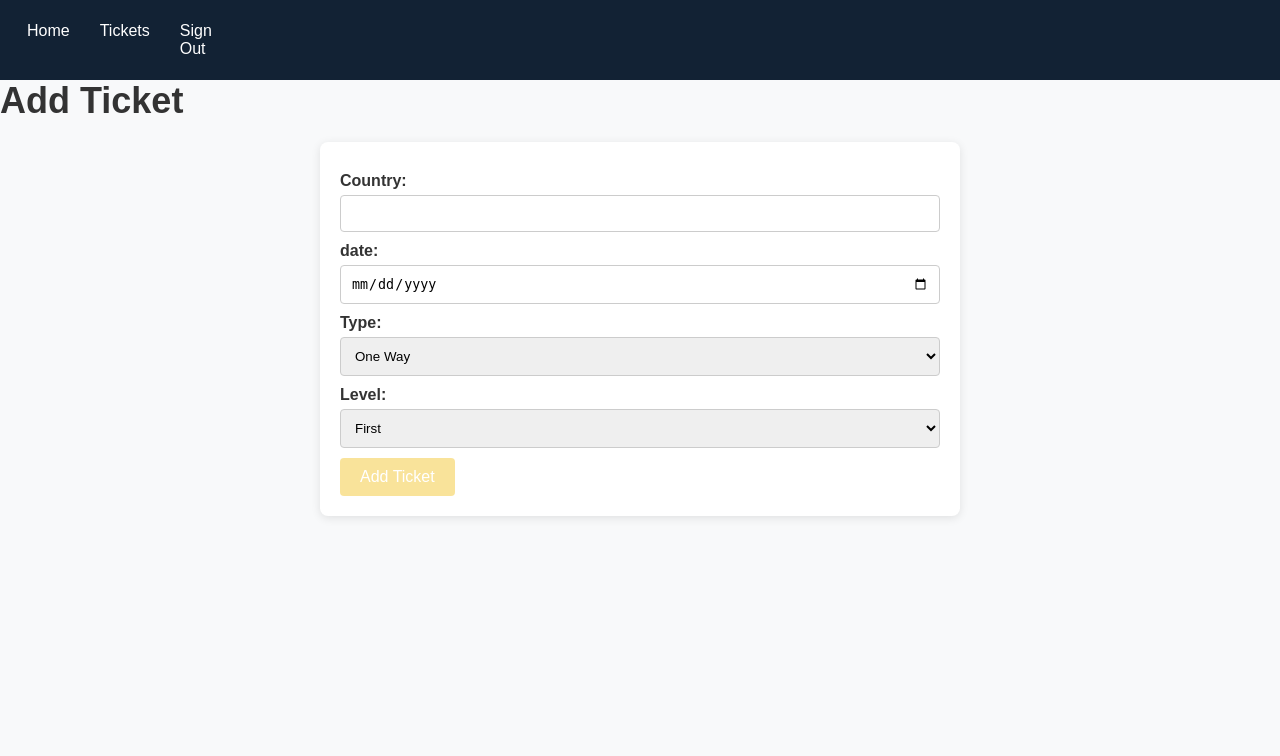
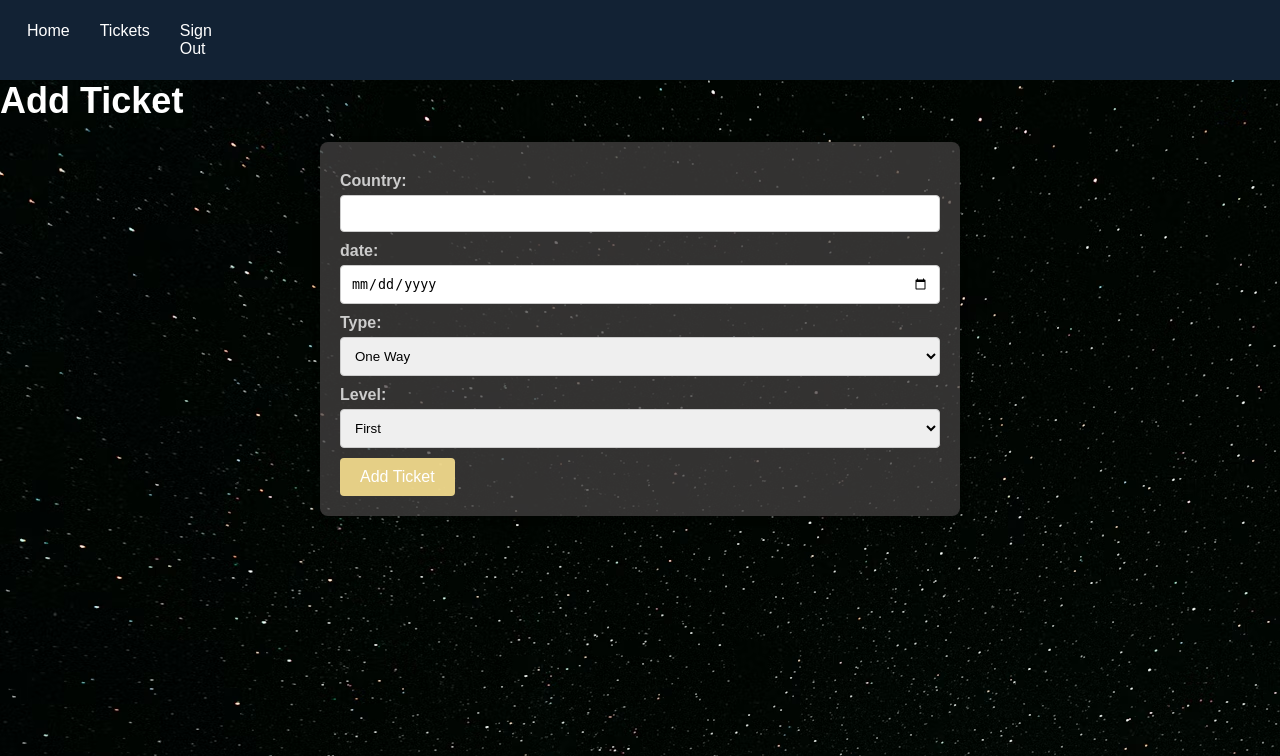
Before and after one commit to MuntRah/flight-tickets-app, a Node server app: page /users/2/tickets/new in a window 1280 px wide; the page is wider, and only the part inside the window is pictured. Shown: the top 756 px of that part. Run offline with Node 20, Linux system fonts and the light colour scheme; the visitor is signed in with stand-in values (Sample User, id 1); some libraries are stand-ins or nearby versions.

Commit message:
i enhance the css more

```diff
--- a/public/stylesheet/edit.css
+++ b/public/stylesheet/edit.css
@@ -2,7 +2,7 @@
   font-family: Arial, sans-serif;
   margin: 0;
   padding: 0;
-  background-color: #f8f9fa;
+  background-image: url(/images/starts.avif);
   color: #333;
 }
 
@@ -11,7 +11,7 @@
 }
 
 h1 {
-  color: #333;
+  color: #ffffff;
   font-size: 36px;
   margin-top: 0;
   margin-bottom: 20px;
--- a/public/stylesheet/new.css
+++ b/public/stylesheet/new.css
@@ -2,7 +2,7 @@
   font-family: Arial, sans-serif;
   margin: 0;
   padding: 0;
-  background-color: #f8f9fa;
+  background-image: url(/images/starts.avif);
   color: #333;
 }
 
@@ -11,7 +11,7 @@
 }
 
 h1 {
-  color: #333;
+  color: #ffffff;
   font-size: 36px;
   margin-top: 0;
   margin-bottom: 20px;
@@ -20,9 +20,10 @@
 form {
   max-width: 600px;
   margin: 0 auto;
-  background-color: white;
+  background-color: rgba(68, 65, 65, 0.751);
   padding: 20px;
   border-radius: 8px;
+  color: #ccc;
   box-shadow: 0 2px 10px rgba(0, 0, 0, 0.1);
 }
 
--- a/public/stylesheet/signup.css
+++ b/public/stylesheet/signup.css
@@ -1,9 +1,8 @@
-
 body {
   font-family: Arial, sans-serif;
   margin: 0;
   padding: 0;
-  background-color: #cbd0d4;
+  background-image: url(/images/starts.avif);
   color: #333;
   display: flex;
   flex-direction: column;
@@ -31,7 +30,7 @@
 }
 
 h1 {
-  color: #333;
+  color: #ffffff;
   font-size: 36px;
   margin-bottom: 20px;
   margin-left: 580px;
@@ -45,6 +44,7 @@
   max-width: 400px;
   width: 100%;
   margin-left: 550px;
+  opacity: 95%;
 }
 
 label {
```
Also changed, not shown: public/stylesheet/signin.css (+3 -4 lines), public/images/bawfly.jpg (added), public/images/starts.avif (added).
